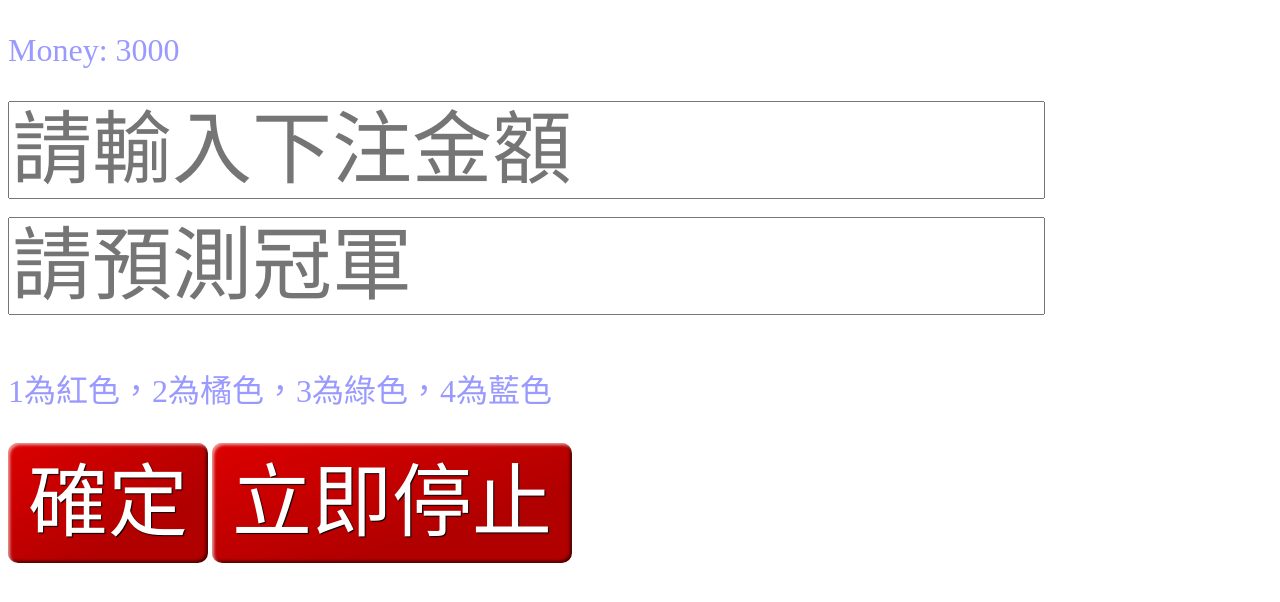
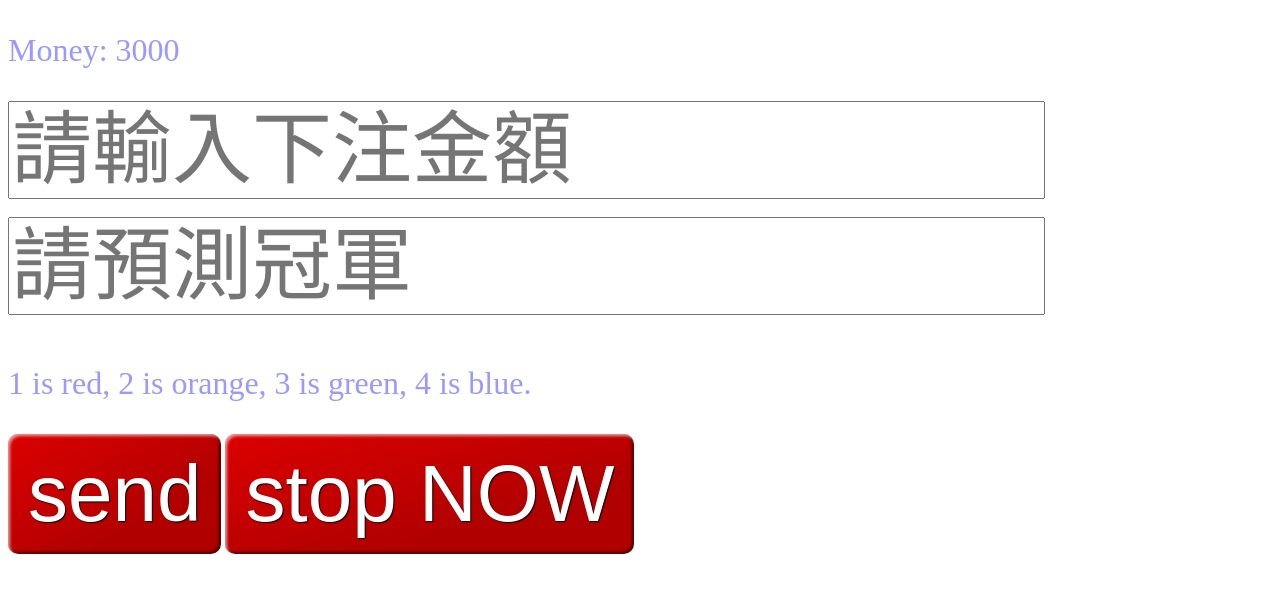
Before and after one commit to FranzLee/horseRace, a plain HTML site: page index.html in a window 1280 px wide. Drawn offline with Linux system fonts and the light colour scheme.

Commit message:
Update index.html

```diff
--- a/index.html
+++ b/index.html
@@ -45,9 +45,9 @@ canvas {
 <p class="styleText" id="money"></p>
 <input type="text" placeholder="請輸入下注金額" id="betMoney" size="20" style="font-size: 5em;"><br><br>
 <input type="text" placeholder="請預測冠軍" id="betNumber" size="20" maxlength="1" style="font-size: 5em;"><br><br>
-<p class="styleText" id="guide">1為紅色，2為橘色，3為綠色，4為藍色</p>
-<input type="button" id="button" value="確定" style="font-size: 5em;" class="styledButton" onclick="require()">
-<input type="button" class="styledButton" id="stop" value="立即停止" style="font-size: 5em;" onclick="playerAskToStop()">
+<p class="styleText" id="guide">1 is red, 2 is orange, 3 is green, 4 is blue.</p>
+<input type="button" id="button" value="send" style="font-size: 5em;" class="styledButton" onclick="require()">
+<input type="button" class="styledButton" id="stop" value="stop NOW" style="font-size: 5em;" onclick="playerAskToStop()">
 <p class="styleText" id="warning"></p>
 
 <script>
@@ -253,7 +253,7 @@ function require() {
         document.getElementById("warning").innerHTML = "";
     }
     else {
-        document.getElementById("warning").innerHTML = "您的輸入有誤!請重新檢查後輸入!";
+        document.getElementById("warning").innerHTML = "ERROR!";
     }
 }
 
@@ -274,7 +274,7 @@ function playerAskToStop() {
         end();
     }
     else if(nowPlayMode == "setting") {
-        document.getElementById("warning").innerHTML = "可以不要亂按停止鍵嗎?";
+        document.getElementById("warning").innerHTML = "DON'T press the STOP button for NO REASON!";
     }
 }
 
```
